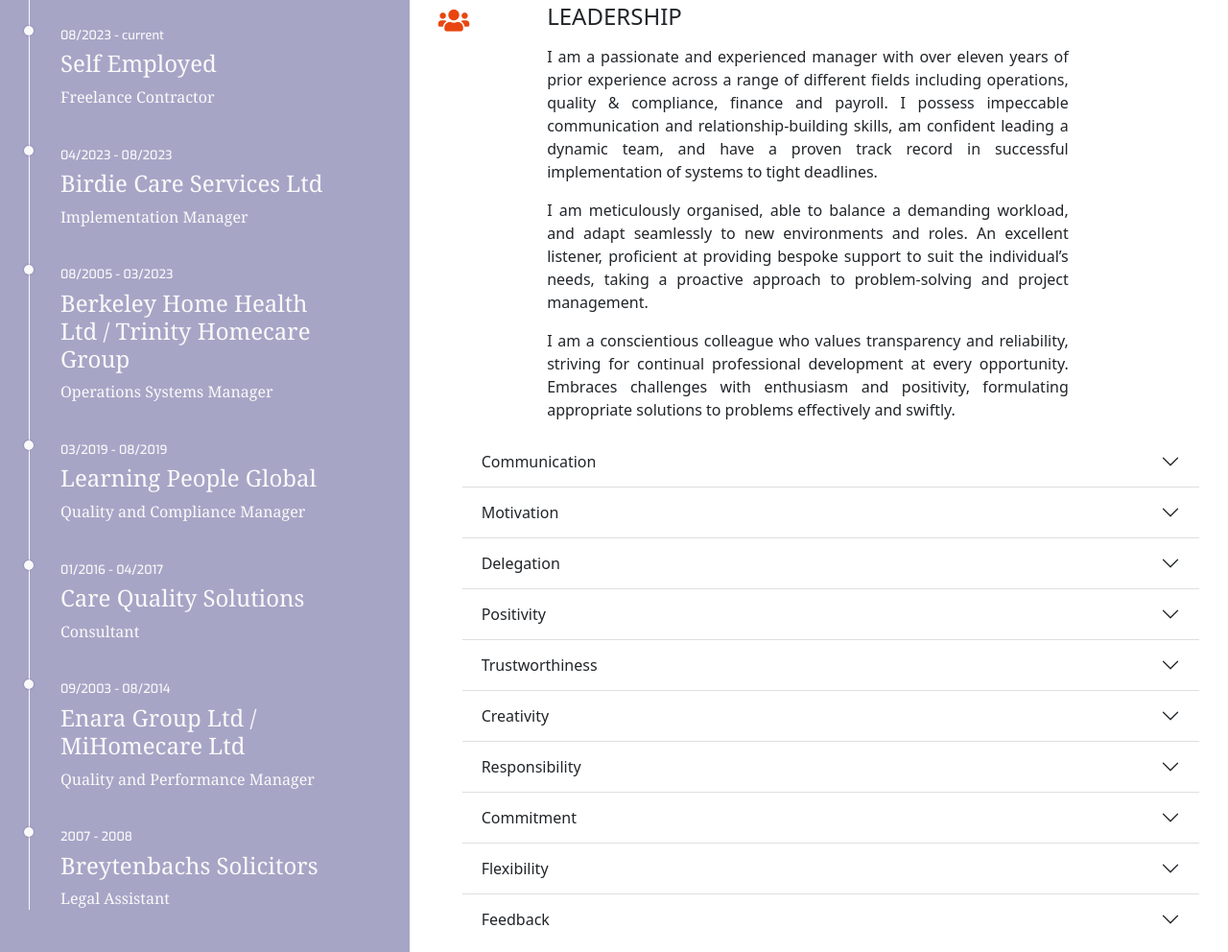
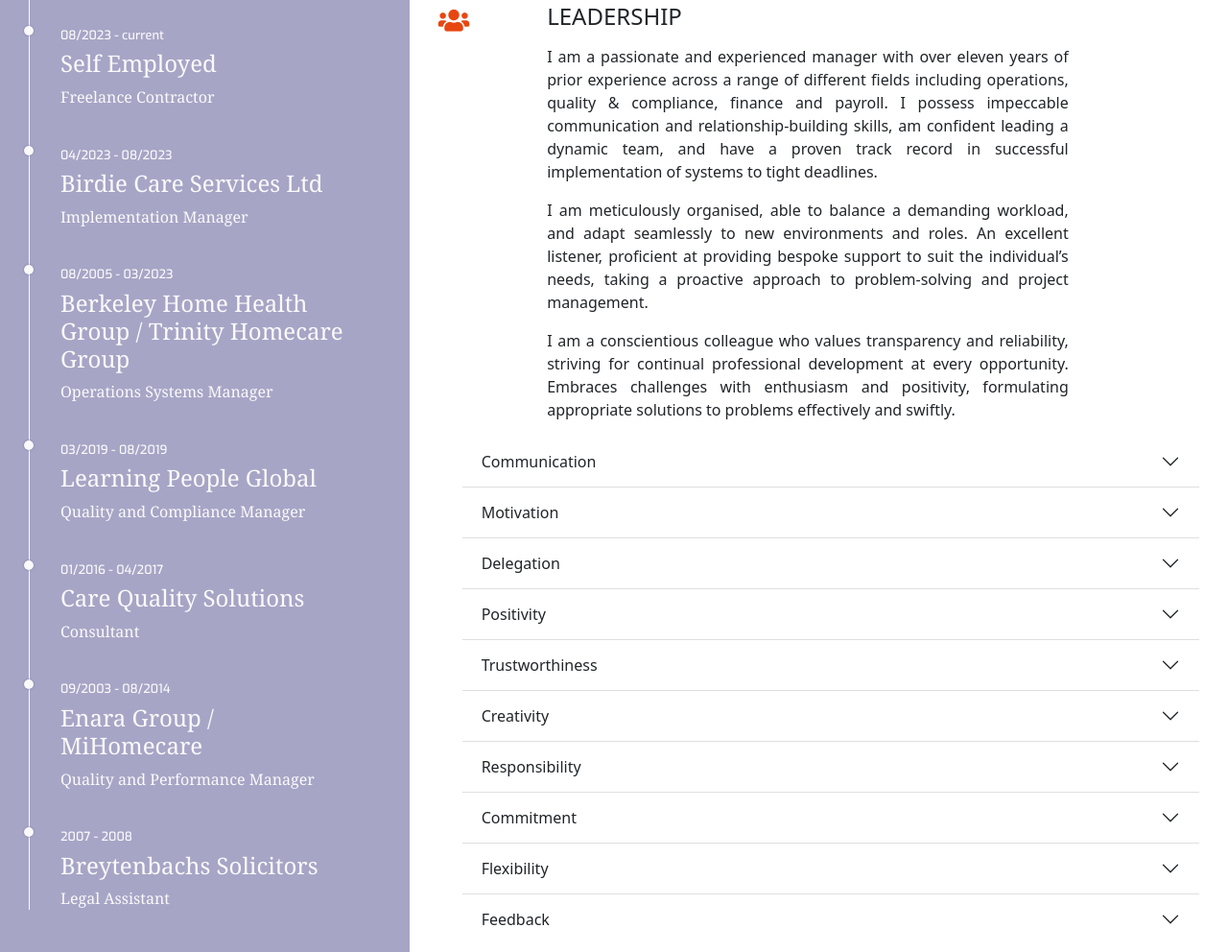
Before and after one commit to salomelamprecht/Web-CV, a plain HTML site: page resume.html in a window 1280 px wide. Shown: the part 424-1416 px from the top of the page at 96% size. Drawn offline with nearby package versions, Linux system fonts and the light colour scheme.

Commit message:
Resume Update removed Ltd

```diff
--- a/resume.html
+++ b/resume.html
@@ -121,7 +121,7 @@
               <p>Implementation Manager</p>
             </div>
             <div class="timeline-item" data-dates="08/2005 - 03/2023">
-              <h4>Berkeley Home Health Ltd / Trinity Homecare Group</h4>
+              <h4>Berkeley Home Health Group / Trinity Homecare Group</h4>
               <p>Operations Systems Manager</p>
             </div>
             <div class="timeline-item" data-dates="03/2019 - 08/2019">
@@ -133,7 +133,7 @@
               <p>Consultant</p>
             </div>
             <div class="timeline-item" data-dates="09/2003 - 08/2014">
-              <h4>Enara Group Ltd / MiHomecare Ltd</h4>
+              <h4>Enara Group / MiHomecare</h4>
               <p>Quality and Performance Manager</p>
             </div>
 						<div class="timeline-item" data-dates="2007 - 2008">
```
